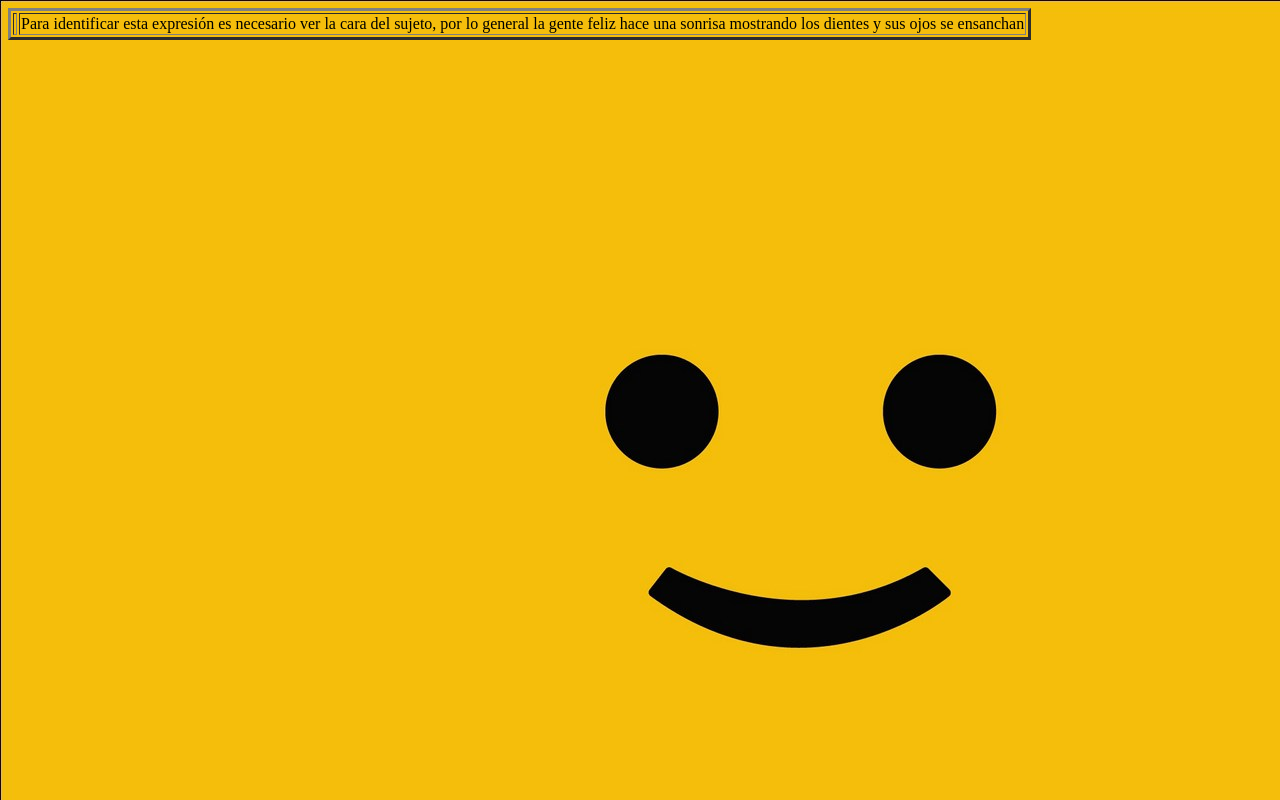
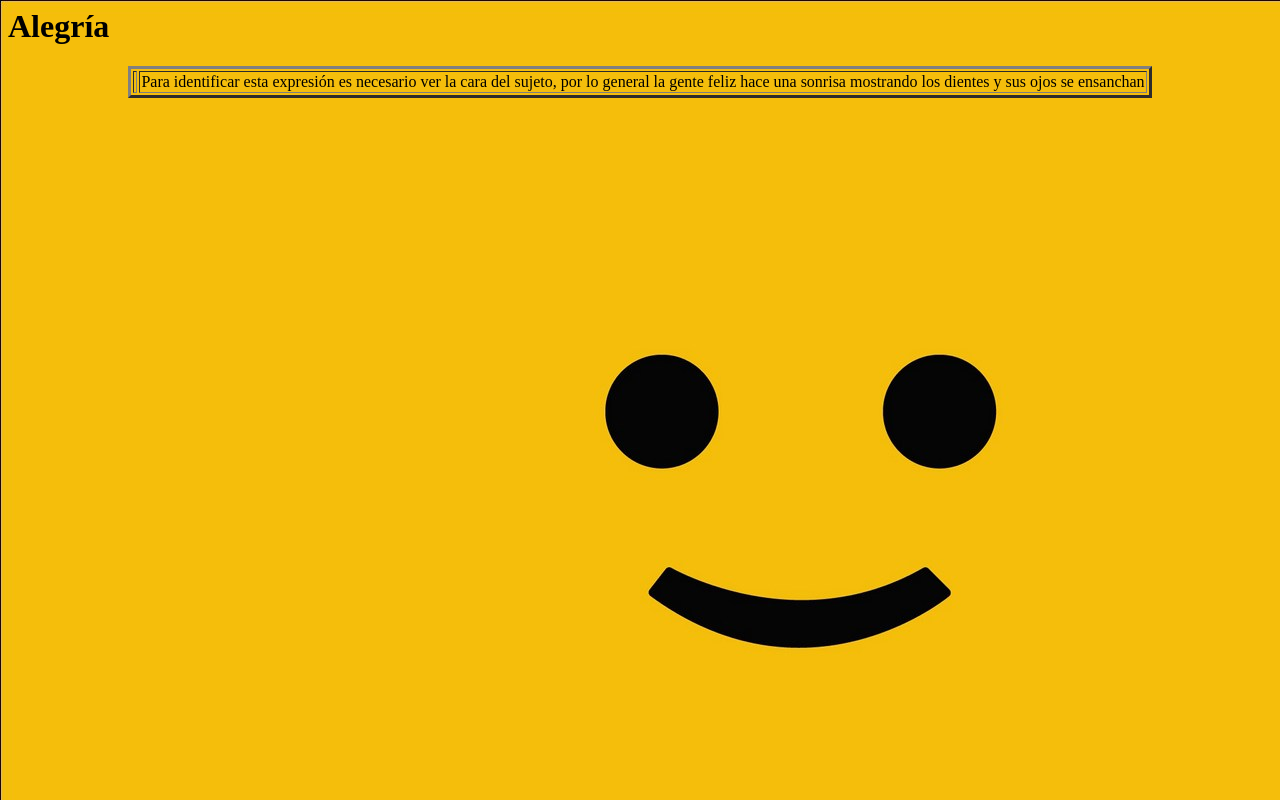
Before and after one commit to risshiospina/Lenguaje-no-verbal-, a plain HTML site: page Alegria.html in a window 1280 px wide. Drawn offline with Linux system fonts and the light colour scheme.

Commit message:
Create Alegria.html

```diff
--- a/Alegria.html
+++ b/Alegria.html
@@ -1,7 +1,9 @@
 <html>
 <head>
+  <title> Alegria </title>
+  <h1> Alegría </h1>
 <body background="carafeliz.jpg">
-<table border="3">
+<table border="3" align="center">
 <tr>
 <td><link rel="personasonriendo.jpg"></td>
 <td>Para identificar esta expresión es necesario ver la cara del sujeto, por lo general la gente feliz hace una sonrisa mostrando los dientes y sus ojos se ensanchan</td>
```
